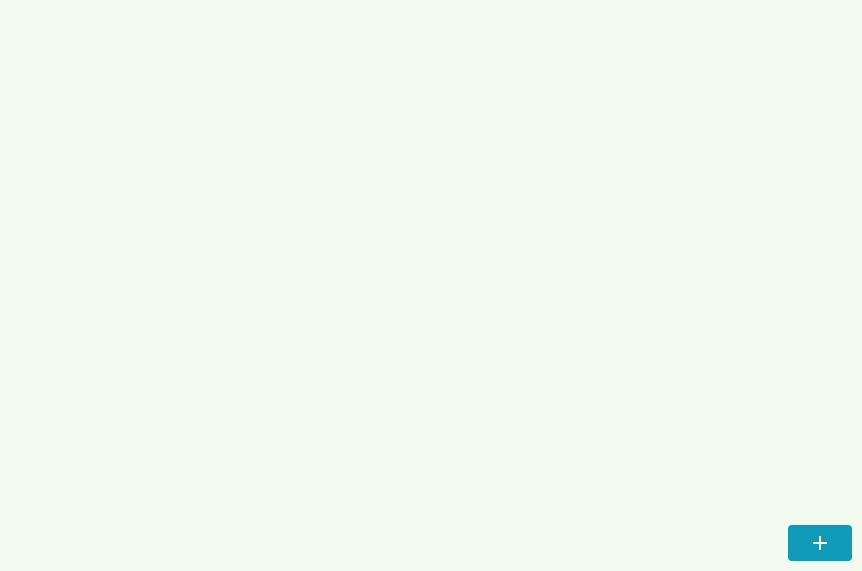
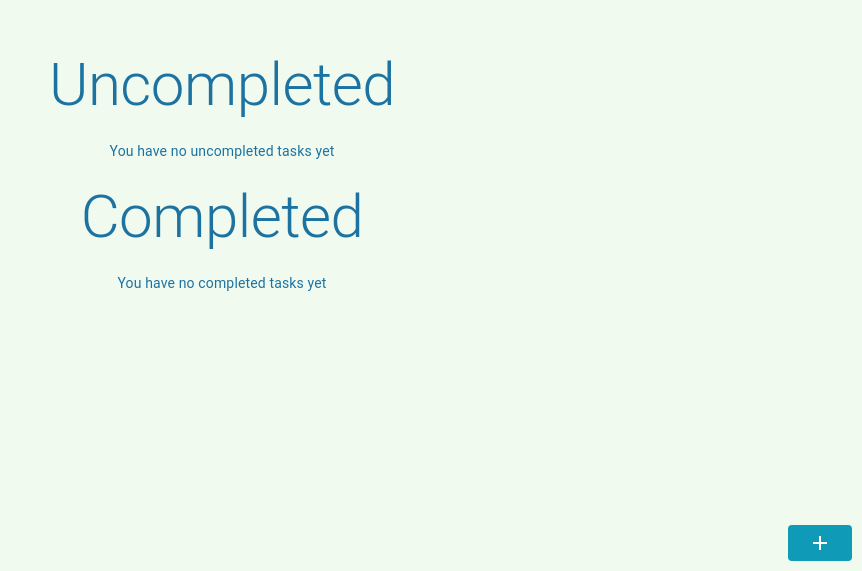
Before and after one commit to DenysTymchenko/Tasks-List, a React (Create React App) app: page / in a window 1280 px wide. Shown: the part 229-800 px from the top of the page, without its empty margins (418-1280 px from the left). Built offline with nearby package versions, Linux system fonts and the light colour scheme.

Commit message:
completed and uncompleted tasks now renders separately

```diff
--- /dev/null
+++ b/src/components/CompletedTasks/CompletedTasks.jsx
@@ -0,0 +1,14 @@
+import { Typography } from '@mui/material';
+import TaskItem from '../TaskItem/TaskItem';
+
+export default function CompletedTasks({ completedTasks }) {
+  return (
+    <>
+      <Typography variant='h2'>Completed</Typography>
+      {completedTasks.length === 0
+        ? <Typography variant='body2'>You have no completed tasks yet</Typography>
+        : completedTasks.map((task) => (<TaskItem task={task} key={task.id} />))
+      }
+    </>
+  )
+}
--- a/src/components/TaskItem/TaskHeader/TaskHeader.jsx
+++ b/src/components/TaskItem/TaskHeader/TaskHeader.jsx
@@ -3,19 +3,20 @@ import {
   Container,
   Typography,
 } from "@mui/material";
+import { useDispatch } from 'react-redux';
+import { setCompleted } from "../../../store/modules/tasks/reducer";
+import EditTask from "../../EditTask/EditTask";
 import './TaskHeader.css';
-import EditTask from "../../EditTask/EditTask";
-import { useDispatch } from "react-redux";
-import { setCompleted } from "../../../store/modules/tasks/reducer";
 
 export default function TaskHeader({ task }) {
   const dispatch = useDispatch();
   const handleSetCompleted = () => {
     dispatch(setCompleted(task))
   }
+
   return (
     <Container className='task-header'>
-      <Checkbox onChange={handleSetCompleted} />
+      <Checkbox checked={task.completed} onChange={handleSetCompleted} />
       <Typography className='title' variant='h4'>{task.title}</Typography>
       <EditTask task={task} />
     </Container>
--- /dev/null
+++ b/src/components/UncompletedTasks/UncompletedTasks.jsx
@@ -0,0 +1,14 @@
+import { Typography } from '@mui/material';
+import TaskItem from '../TaskItem/TaskItem';
+
+export default function UncompletedTasks({ uncompletedTasks }) {
+  return (
+    <>
+      <Typography variant='h2'>Uncompleted</Typography>
+      {uncompletedTasks.length === 0
+        ? <Typography variant='body2'>You have no uncompleted tasks yet</Typography>
+        : uncompletedTasks.map((task) => (<TaskItem task={task} key={task.id} />))
+      }
+    </>
+  )
+}
--- a/src/pages/TaskList/TaskList.jsx
+++ b/src/pages/TaskList/TaskList.jsx
@@ -1,15 +1,21 @@
 import { useSelector } from 'react-redux';
-import { Container } from '@mui/material';
+import { Container, Typography } from '@mui/material';
 import TaskItem from '../../components/TaskItem/TaskItem';
 import CreateNewTask from '../../components/CreateNewTask/CreateNewTask';
-import './TaskList.css'
+import './TaskList.css';
+import CompletedTasks from '../../components/CompletedTasks/CompletedTasks';
+import UncompletedTasks from '../../components/UncompletedTasks/UncompletedTasks';
 
 export default function TaskList() {
   const { tasks } = useSelector((state) => state.tasksReducer);
+  const uncompletedTasks = tasks.filter(task => !task.completed);
+  const completedTasks = tasks.filter(task => task.completed);
+
   return (
     <Container className='task-list'>
-      {tasks.map((task, index) => ( <TaskItem task={task} key={index} /> ))}
+      <UncompletedTasks uncompletedTasks={uncompletedTasks} />
+      <CompletedTasks  completedTasks={completedTasks}/>
       <CreateNewTask />
     </Container>
-  )
+  );
 }
```
